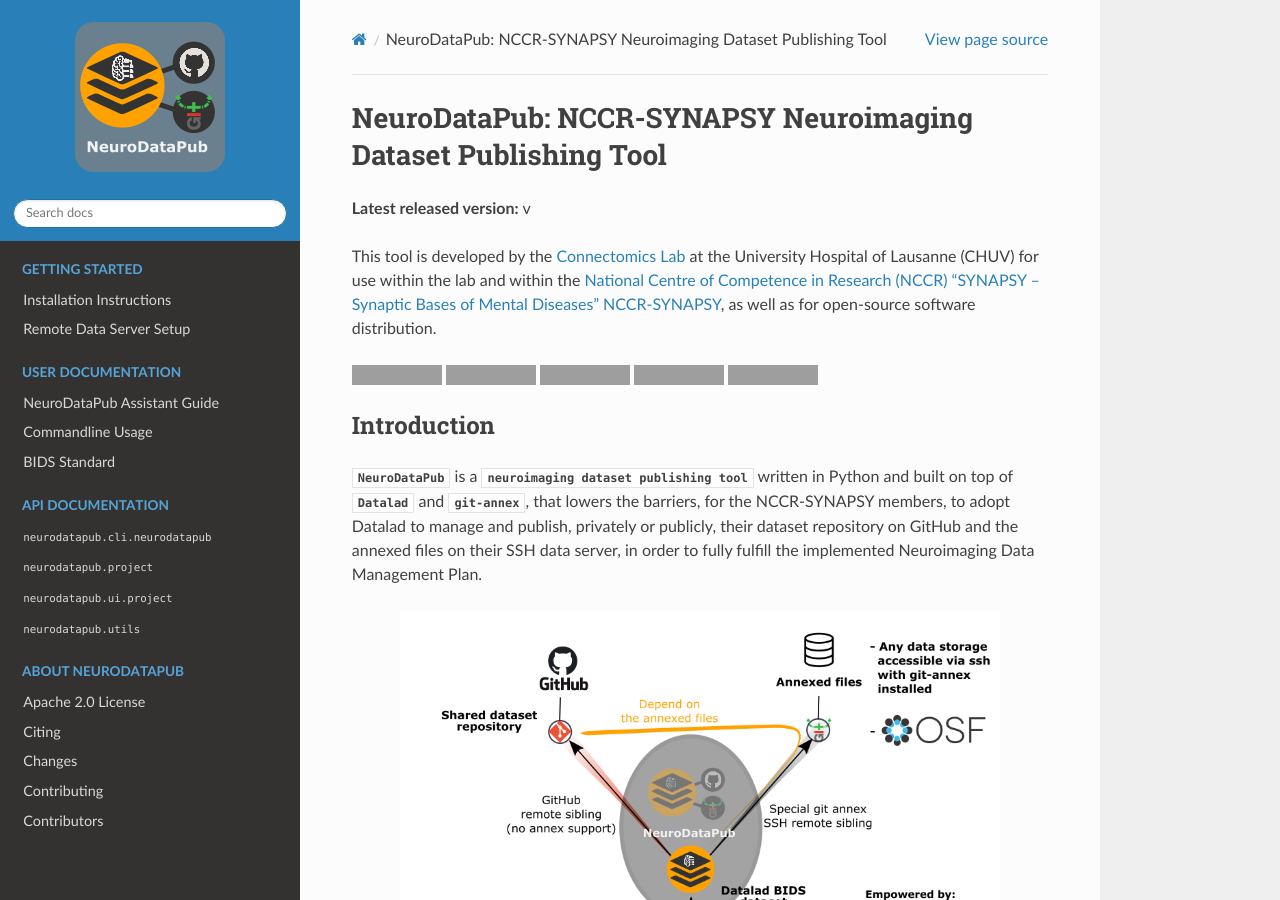
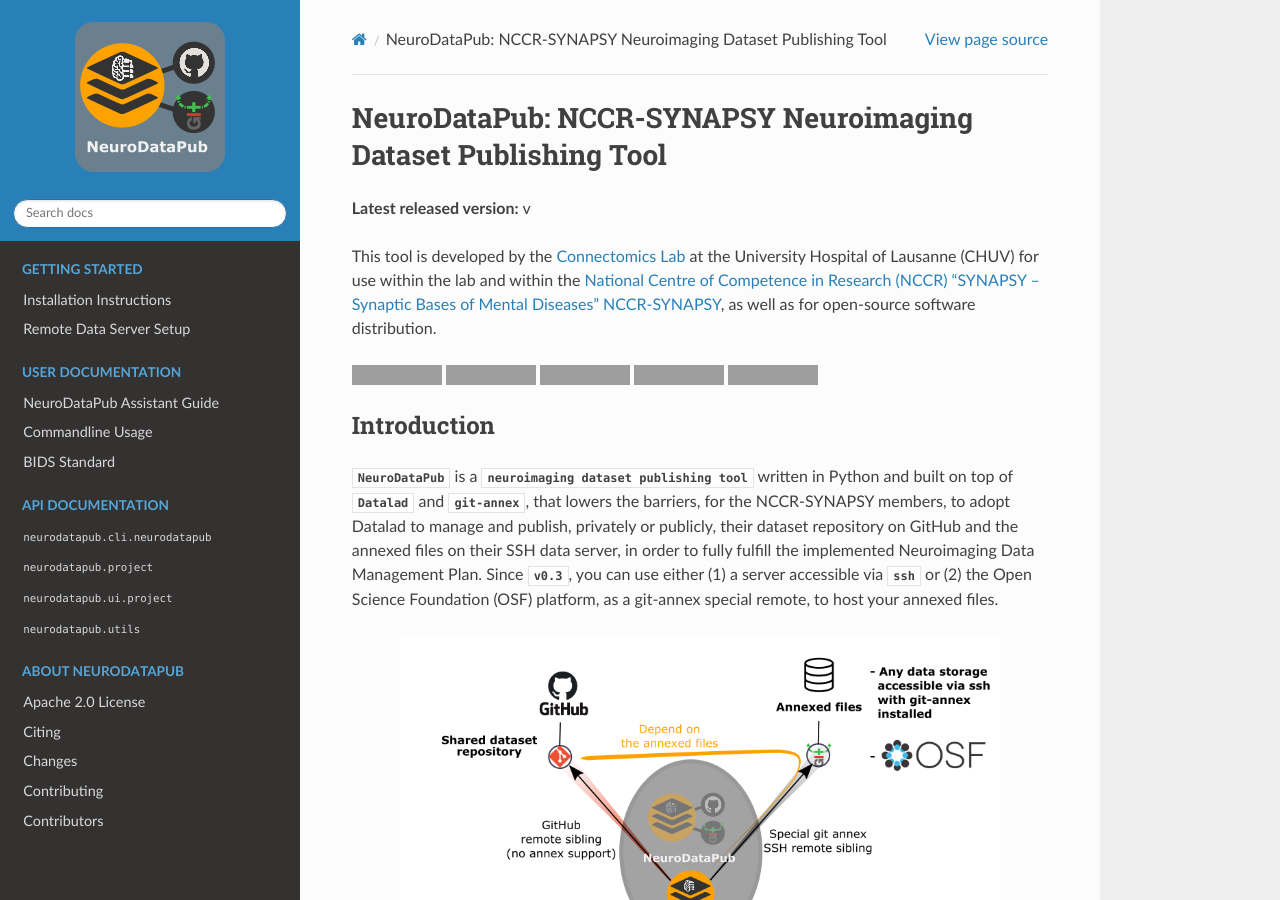
Before and after one commit to NCCR-SYNAPSY/neurodatapub, a Sphinx documentation site: the page built from docs/index.rst, in a window 1280 px wide and 900 px high, cut to the strip 0-900 px from the top of the window. Built offline with Sphinx 7.4.7 and the Read the Docs theme 2.0.0, drawn with Linux system fonts in a browser that asks for light colours; the version number could not be read and is left out; grey boxes are pictures that could not be loaded.

Commit message:
DOC: Update README and `docs/index.rst`

```diff
--- a/docs/index.rst
+++ b/docs/index.rst
@@ -35,7 +35,9 @@
 built on top of `Datalad` and `git-annex`, that lowers the barriers, for the
 NCCR-SYNAPSY members, to adopt Datalad to manage and publish, privately or publicly,
 their dataset repository on GitHub and the annexed files on their SSH data server,
-in order to fully fulfill the implemented Neuroimaging Data Management Plan.
+in order to fully fulfill the implemented Neuroimaging Data Management Plan. Since `v0.3`,
+you can use either (1) a server accessible via `ssh` or (2) the Open Science Foundation (OSF)
+platform, as a git-annex special remote, to host your annexed files.
 
 .. figure:: images/neurodatapub_illustration.png
     :align: center
```
Also changed, not shown: README.md (+2 -0 lines).
